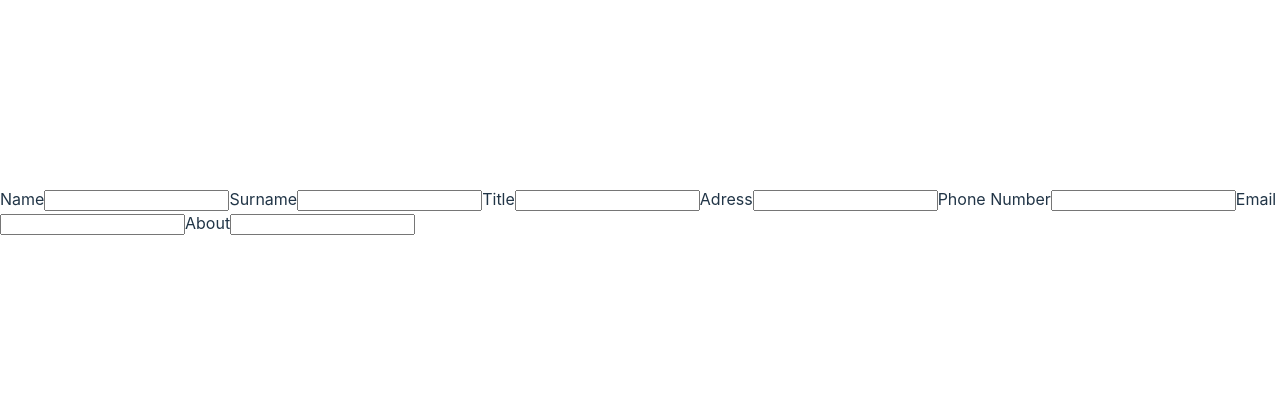
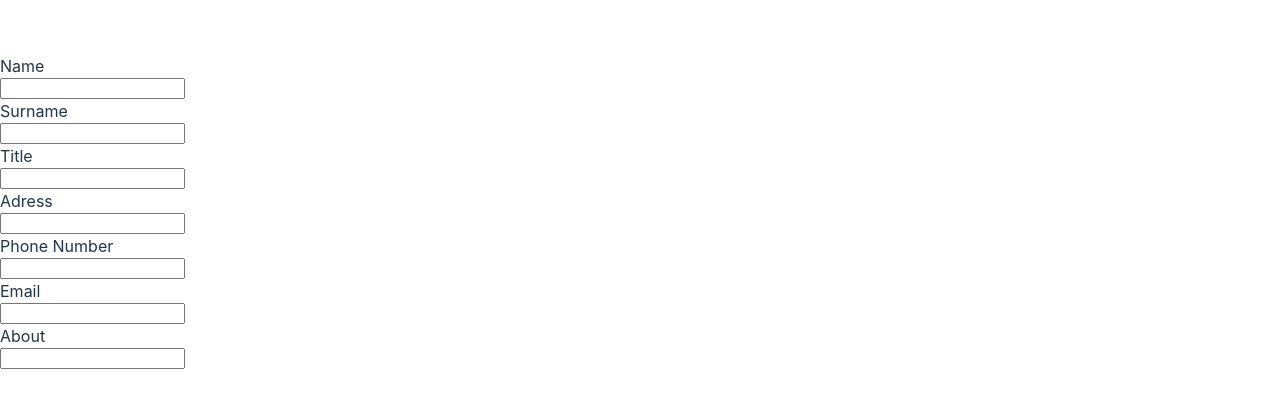
Before and after one commit to mbdeviant/resume-generator, a React (Vite) app: page / in a window 1280 px wide. Shown: the part 189-596 px from the top of the page. Built offline with nearby package versions, Linux system fonts and the light colour scheme.

Commit message:
stylise personal info container

```diff
--- a/src/index.css
+++ b/src/index.css
@@ -54,6 +54,10 @@ button:focus,
 button:focus-visible {
   outline: 4px auto -webkit-focus-ring-color;
 }
+.personalInfo {
+  display: flex;
+  flex-direction: column;
+}
 
 @media (prefers-color-scheme: light) {
   :root {
```
